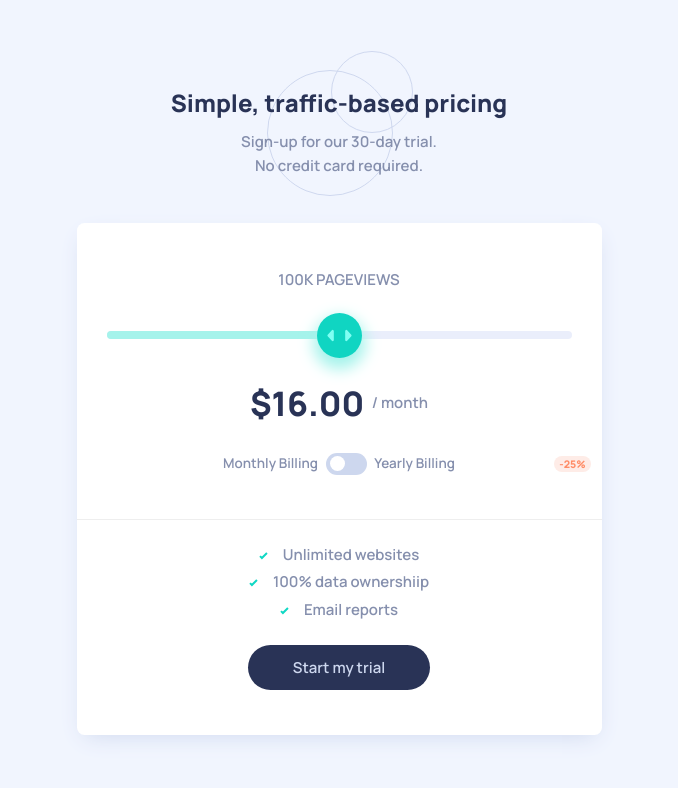
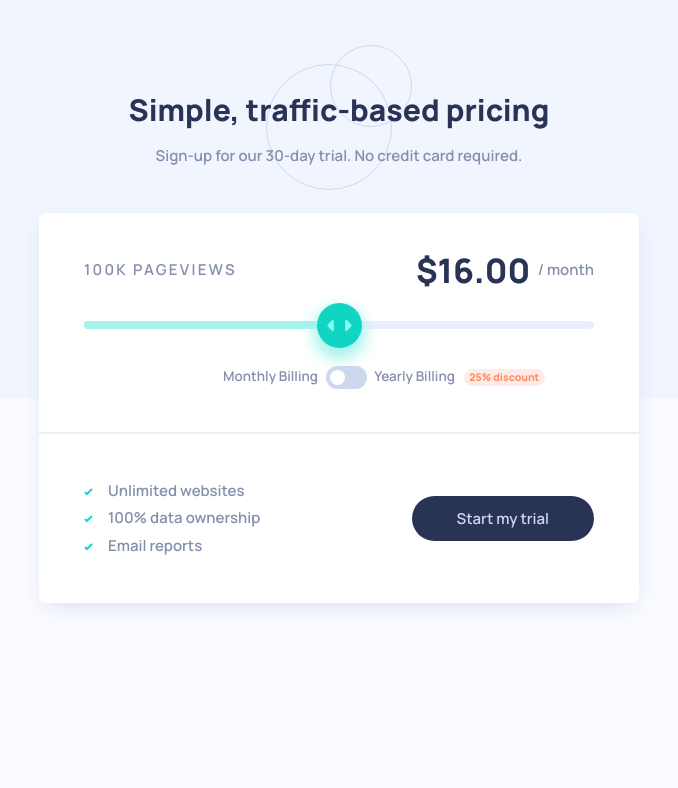
Before and after one commit to Liltanie/interactive-pricing-component, a plain HTML site: page index.html in a window 1280 px wide. Shown: the whole page, without its empty margins (301-979 px from the left). Drawn offline with Linux system fonts and the light colour scheme.

Commit message:
card styles for desktop

```diff
--- a/index.html
+++ b/index.html
@@ -18,7 +18,7 @@
 	<body>
 		<main class="container">
 			<h1 class="primary-title">Simple, traffic-based pricing</h1>
-			<p>Sign-up for our 30-day trial.<br />No credit card required.</p>
+			<p><span>Sign-up for our 30-day trial.</span> No credit card required.</p>
 			<article class="card">
 				<div>
 					<label class="label-views" for="slider"><span class="views"></span> pageviews</label>
@@ -34,14 +34,15 @@
 							<span class="switch-slider"></span>
 						</label>
 						<p>Yearly Billing</p>
-						<p class="discount">-25%</p>
+						<p class="discount discount--for-mobile">-25%</p>
+						<p class="discount discount--for-desktop">25% discount</p>
 					</div>
 				</div>
-				<div>
+				<div class="card__cta">
 					<ul>
-						<li><img src="" alt="" />Unlimited websites</li>
-						<li><img src="" alt="" />100% data ownershiip</li>
-						<li><img src="" alt="" />Email reports</li>
+						<li>Unlimited websites</li>
+						<li>100% data ownership</li>
+						<li>Email reports</li>
 					</ul>
 					<button class="btn">Start my trial</button>
 				</div>
--- a/sass/main.scss
+++ b/sass/main.scss
@@ -6,6 +6,37 @@
 	--orange: hsl(15, 100%, 70%);
 	--color-text: hsl(225, 20%, 60%);
 	font-size: 15px;
+}
+
+@mixin for-phone-only {
+	@media (max-width: 599px) {
+		@content;
+	}
+}
+@mixin for-tablet-portrait-up {
+	@media (min-width: 600px) {
+		@content;
+	}
+}
+@mixin for-tablet-landscape-down {
+	@media (max-width: 900px) {
+		@content;
+	}
+}
+@mixin for-tablet-landscape-up {
+	@media (min-width: 901px) {
+		@content;
+	}
+}
+@mixin for-desktop-up {
+	@media (min-width: 1200px) {
+		@content;
+	}
+}
+@mixin for-big-desktop-up {
+	@media (min-width: 1800px) {
+		@content;
+	}
 }
 
 *,
@@ -19,6 +50,10 @@ body {
 	font-family: 'Manrope', sans-serif;
 	font-weight: 600;
 	line-height: 1.6;
+
+	@include for-tablet-landscape-up() {
+		background: hsl(230, 100%, 99%) url(../images/bg-pattern.svg) top left/100% no-repeat;
+	}
 }
 
 main {
@@ -28,6 +63,12 @@ main {
 
 	> p {
 		color: var(--color-text);
+
+		@include for-phone-only() {
+			span {
+				display: block;
+			}
+		}
 	}
 }
 
@@ -70,13 +111,13 @@ button {
 
 .container {
 	margin: auto;
-	max-width: 35rem;
+	max-width: 40rem;
 	width: 90%;
 }
 
 .primary-title {
-	font-size: 1.5rem;
-	font-size: clamp(1.4rem, calc(1.2571rem + 0.5714vw), 1.6rem);
+	font-size: 1.6rem;
+	font-size: clamp(1.4rem, calc(0.9714rem + 1.7143vw), 2rem);
 	font-weight: 800;
 	line-height: 1.3;
 	padding: 0.5em 0;
@@ -99,6 +140,7 @@ button {
 	box-shadow: 0em 0.5em 1.5em -0.5em var(--light-blue);
 	color: var(--color-text);
 	margin-top: 3em;
+	position: relative;
 
 	> div {
 		padding: 3em 2em;
@@ -113,10 +155,20 @@ button {
 			right: 0;
 			background: #eee;
 		}
+
+		@include for-tablet-landscape-up() {
+			padding: 3em;
+		}
 	}
 
 	.label-views {
 		text-transform: uppercase;
+		letter-spacing: 0.15em;
+
+		@include for-tablet-landscape-up() {
+			text-align: left;
+			display: block;
+		}
 	}
 
 	.p-price {
@@ -130,6 +182,12 @@ button {
 			color: var(--dark-blue);
 			font-weight: 800;
 			font-size: 2.25rem;
+		}
+
+		@include for-tablet-landscape-up() {
+			position: absolute;
+			top: 2em;
+			right: 3em;
 		}
 	}
 
@@ -154,18 +212,44 @@ button {
 			position: absolute;
 			line-height: 1;
 			right: 1em;
+
+			@include for-tablet-landscape-down() {
+				&--for-desktop {
+					display: none;
 				}
 			}
 
+			@include for-tablet-landscape-up() {
+				right: 9em;
+
+				&--for-mobile {
+					display: none;
+				}
+			}
+		}
+	}
+
+	&__cta {
 		ul {
+			display: grid;
+			gap: 0.25em;
+
+			@include for-tablet-landscape-down() {
 				position: relative;
 				top: -1.5em;
-		display: grid;
-		gap: 0.25em;
+			}
 
 			li::before {
 				content: url(../images/icon-check.svg);
 				padding-right: 1em;
+			}
+		}
+
+		@include for-tablet-landscape-up() {
+			display: flex;
+			justify-content: space-between;
+			align-items: center;
+			text-align: left;
 		}
 	}
 }
@@ -180,15 +264,15 @@ button {
 		display: none;
 
 		&:checked + .switch-slider {
-			background-color: var(--orange);
+			background-color: hsl(174, 77%, 70%);
+
+			&::before {
+				transform: translateX(1.15em);
+			}
 
 			&:hover,
 			&:focus {
 				background-color: var(--green);
-			}
-
-			&::before {
-				transform: translateX(1.15em);
 			}
 		}
 	}
@@ -212,6 +296,10 @@ button {
 			bottom: 0;
 			left: 0.3em;
 			margin: auto;
+		}
+		&:hover,
+		&:focus {
+			background-color: var(--green);
 		}
 	}
 }
@@ -260,8 +348,8 @@ button {
 			border-radius: 5em;
 			box-shadow: 0 0.5em 1em 0.25em var(--light-green);
 			cursor: pointer;
-			height: 2em;
-			width: 2em;
+			height: 3em;
+			width: 3em;
 			transition: background-color 250ms ease-in-out;
 
 			&:hover,
```
Also changed, not shown: css/main.css, 1 other file. Lines whose indentation alone changed are shown as unchanged.
